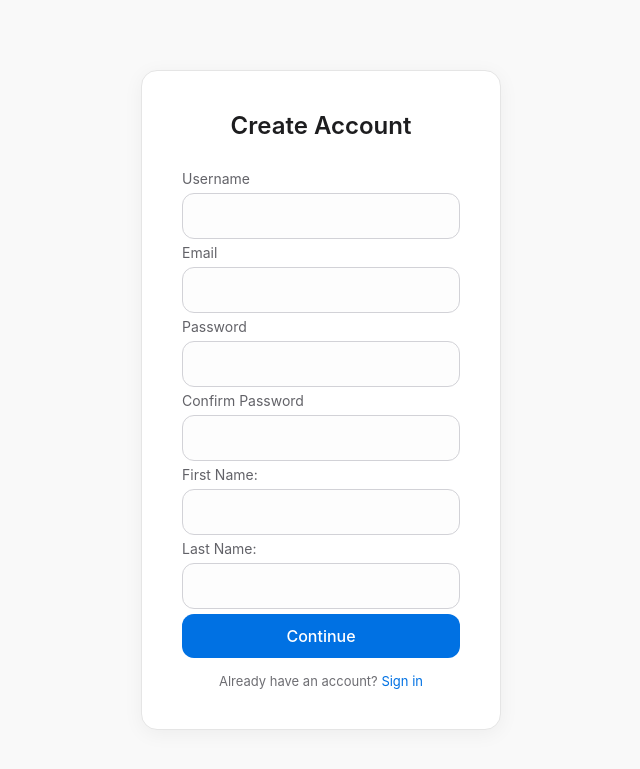
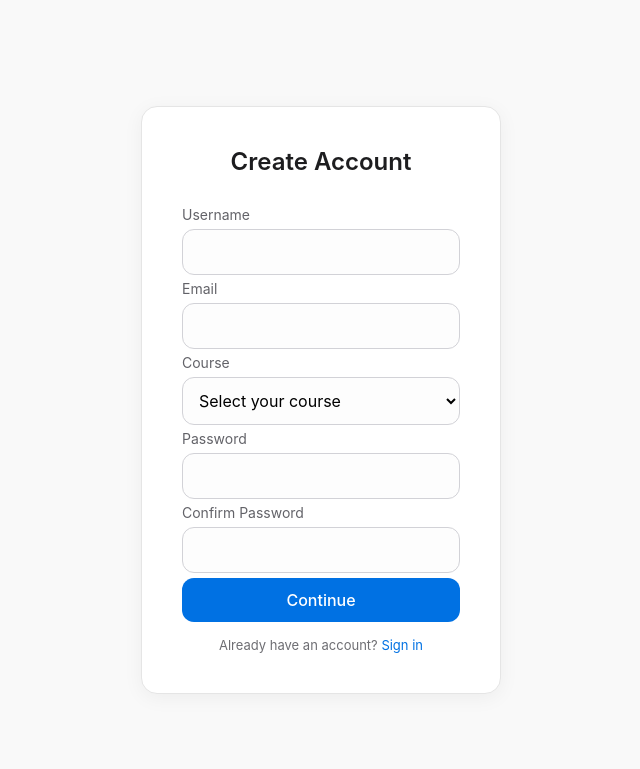
Before and after one commit to nazakun021/cmsc126-study-session-management-system, a PHP site: page /register.php in a window 1280 px wide. Shown: the top 769 px of the page, without its empty margins (319-959 px from the left). Run offline with PHP 8.4, Linux system fonts and the light colour scheme; tables that the repository leaves empty or names only in its code hold one stand-in row (values such as "Sample post").

Commit message:
register.php backup

```diff
--- a/db_connection.php
+++ b/db_connection.php
@@ -31,7 +31,6 @@ $options = [
       error_log("Database Connection Error: " . $e->getMessage());
 
       // Display a generic error message to the user and stop the script
-      // Avoid echoing $e->getMessage() directly in a production environment
       exit("Database connection failed. Please check server logs or contact support.");
  }
 
--- a/login.php
+++ b/login.php
@@ -5,7 +5,7 @@
 <!DOCTYPE html>
 <html>
 <head>
-  <title>Study Session Management System Login</title>
+  <title>Login</title>
   <link rel="stylesheet" href="styles.css">
 </head>
 <body>
--- a/register.php
+++ b/register.php
@@ -1,11 +1,25 @@
 <?php
     session_start();
+    require_once 'db_connection.php'; // Uses the PDO connection setup
+
+    // Initialize courses array and error flag
+    $courses = [];
+    $coursesError = false;
+
+    try {
+      $stmtCourses = $pdo->query("SELECT courseID, courseName FROM Courses ORDER BY courseName ASC");
+      $courses = $stmtCourses->fetchAll();
+      $stmtCourses->closeCursor();
+    } catch (PDOException $e) {
+      error_log("Error fetching courses for registration: " . $e->getMessage());
+      $coursesError = true;
+    }
 ?>
 
 <!DOCTYPE html>
 <html>
 <head>
-  <title>Study Session Management System Registration</title>
+  <title>Create Account</title>
   <link rel="stylesheet" href="styles.css">
 </head>
 <body>
@@ -34,6 +48,19 @@
     <input type="email" id="email" name="email" required autocomplete="email">
     <div id="emailError" class="error"></div>
 
+    <label for="course">Course</label>
+    <select id="course" name="courseID" required <?php if ($coursesError || empty($courses)) echo 'disabled'; ?>>
+      <option value="" disabled selected>Select your course</option>
+      <?php if (!$coursesError && !empty($courses)): ?>
+        <?php foreach ($courses as $course): ?>
+          <option value="<?php echo htmlspecialchars($course['courseID']); ?>">
+            <?php echo htmlspecialchars($course['courseName']); ?>
+          </option>
+        <?php endforeach; ?>
+      <?php endif; ?>
+    </select>
+    <div id="courseError" class="error"></div>
+
     <label for="password">Password</label>
     <input type="password" id="password" name="password" required autocomplete="password">
     <div id="passwordError" class="error"></div>
@@ -42,15 +69,7 @@
     <input type="password" id="confirmPassword" name="confirmPassword" required autocomplete="password">
     <div id="confirmPasswordError" class="error"></div>
 
-    <label for="firstName">First Name:</label>
-    <input type="text" id="firstName" name="firstName" required autocomplete="firstName">
-    <div id="firstNameError" class="error"></div>
-
-    <label for="lastName">Last Name:</label>
-    <input type="text" id="lastName" name="lastName" required autocomplete="lastName">
-    <div id="lastNameError" class="error"></div>
-
-    <button type="submit">Continue</button>
+    <button type="submit" <?php if ($coursesError || empty($courses)) echo 'disabled'; ?>>Continue</button>
   </form>
   <div class="footer">
     Already have an account? <a href="login.php" style="color: #0071e3; text-decoration: none;">Sign in</a>
```
